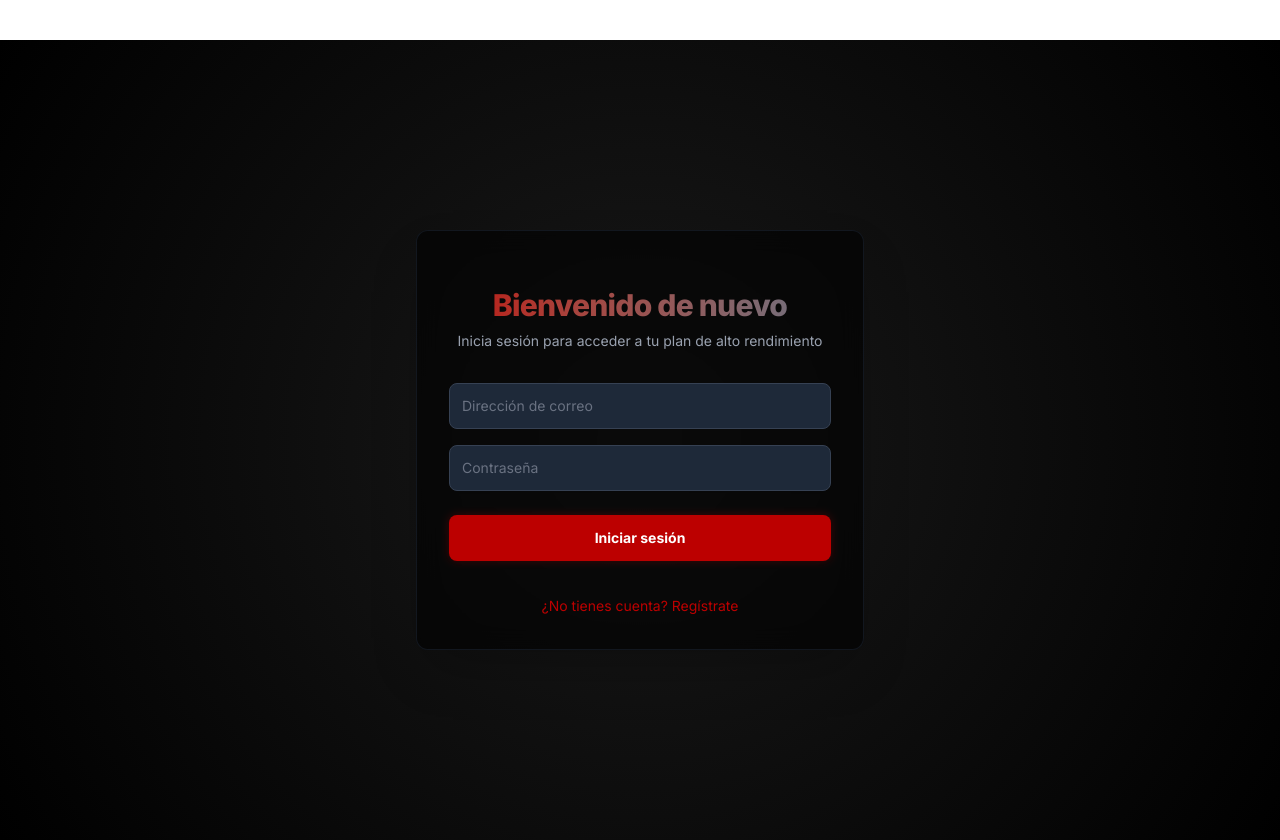
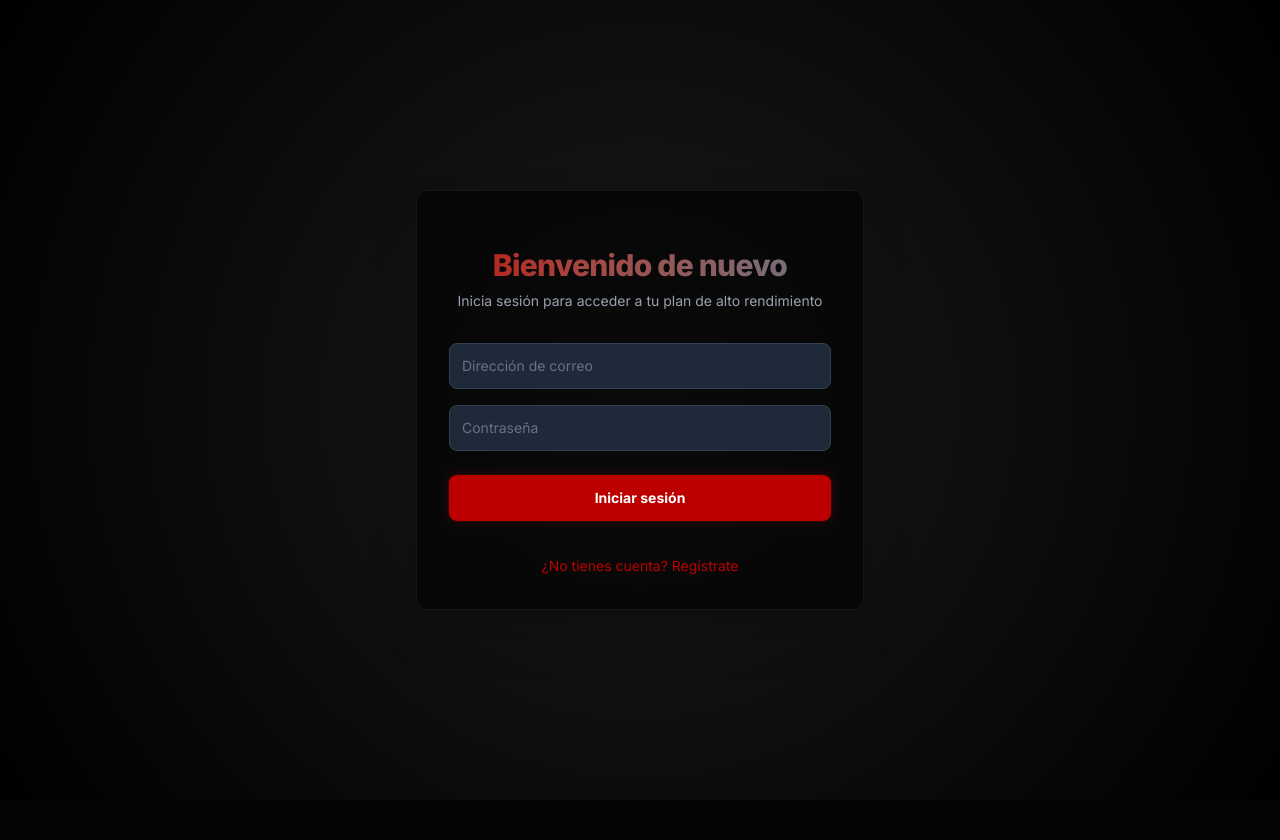
Before and after one commit to rrodrigueztraining-max/rr-performance, a Next.js app: page /login in a window 1280 px wide. After the commit the page ends 800 px from the top, so only its background shows below. Built offline with nearby package versions, Linux system fonts and the light colour scheme; no server answers.

Commit message:
Fix fondo negro y loading state

```diff
--- a/app/dashboard/page.tsx
+++ b/app/dashboard/page.tsx
@@ -12,7 +12,10 @@ export default function DashboardPage() {
     const router = useRouter();
 
     useEffect(() => {
-        if (!loading && !user) {
+        // BAJO NINGÚN CONCEPTO redirigir si loading es true
+        if (loading) return;
+
+        if (!user) {
             router.push("/login");
         }
     }, [user, loading, router]);
--- a/app/globals.css
+++ b/app/globals.css
@@ -63,7 +63,12 @@ body {
 }
 
 /* FORCED SAFE AREA OVERRIDE - USER REQUEST */
-/* FORCED SAFE AREA OVERRIDE - USER REQUEST */
+html,
 body {
-  padding-top: max(40px, env(safe-area-inset-top)) !important;
+  background-color: #050505 !important;
+  /* App background color */
 }
+
+body {
+  padding-top: env(safe-area-inset-top) !important;
+}
```
